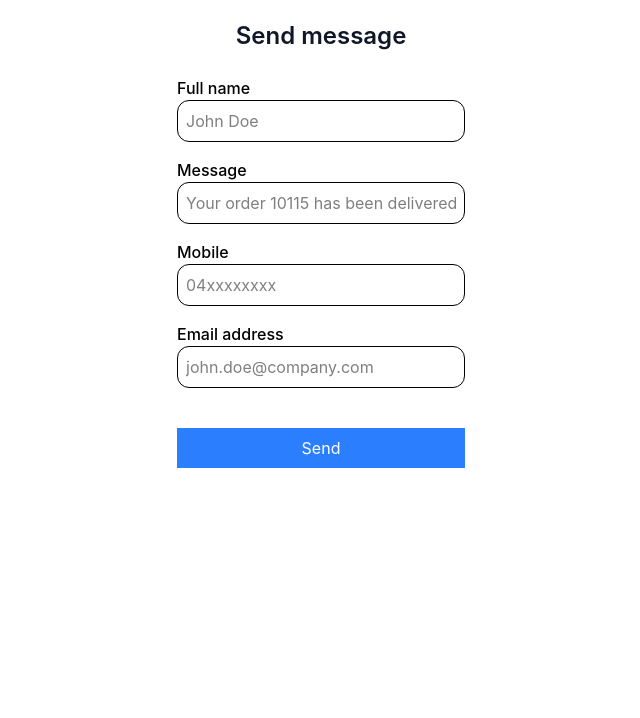
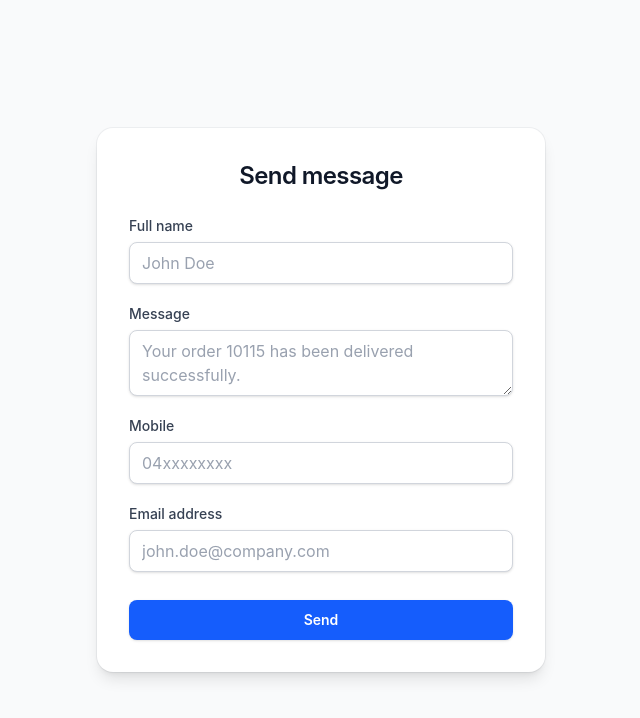
Before and after one commit to topmangarbuja/event-driven-notification-system, a React (Vite) app in the folder app/ui/: page / in a window 1280 px wide. Shown: the top 718 px of the page, without its empty margins (319-959 px from the left). Built offline with nearby package versions, Linux system fonts and the light colour scheme.

Commit message:
feat(ui): polish form card layout and input styling
- center form in a white card with shadow and subtle ring
- add focus rings and consistent spacing to all inputs
- upgrade message field from single-line input to textarea
- replace plain success text with styled banner and checkmark icon

```diff
--- a/app/ui/src/App.tsx
+++ b/app/ui/src/App.tsx
@@ -13,7 +13,7 @@ function App() {
     const [sentSuccessfully, setSentSuccessfully] = useState(false);
 
     // Handlers
-    const handleChange = (e: React.ChangeEvent<HTMLInputElement>) => {
+    const handleChange = (e: React.ChangeEvent<HTMLInputElement | HTMLTextAreaElement>) => {
         setForm({ ...form, [e.target.name]: e.target.value });
     }
 
@@ -45,50 +45,60 @@ function App() {
     // Content
     let successMessage = null;
     if (sentSuccessfully) {
-        successMessage = <p className="mt-2 text-green-700">Message sent successfully.</p>;
+        successMessage = (
+            <div className="mt-4 flex items-center gap-2 rounded-lg bg-green-50 px-4 py-3 text-green-700 ring-1 ring-green-200">
+                <svg className="h-5 w-5 shrink-0" viewBox="0 0 20 20" fill="currentColor">
+                    <path fillRule="evenodd" d="M10 18a8 8 0 100-16 8 8 0 000 16zm3.857-9.809a.75.75 0 00-1.214-.882l-3.483 4.79-1.88-1.88a.75.75 0 10-1.06 1.061l2.5 2.5a.75.75 0 001.137-.089l4-5.5z" clipRule="evenodd" />
+                </svg>
+                <span className="text-sm font-medium">Message sent successfully.</span>
+            </div>
+        );
     }
 
     // Render
     return (
-        <div className="flex flex-col items-center mt-5">
-            <h1 className="text-2xl font-semibold text-gray-900">Send message</h1>
-            <br />
-            <form onSubmit={submit} className="flex flex-col gap-4">
+        <div className="flex min-h-screen items-center justify-center bg-gray-50 px-4">
+            <div className="w-full max-w-md rounded-2xl bg-white p-8 shadow-lg ring-1 ring-gray-900/5">
+                <h1 className="mb-6 text-center text-2xl font-semibold tracking-tight text-gray-900">Send message</h1>
+                <form onSubmit={submit} className="flex flex-col gap-5">
                     <div>
-                    <label htmlFor="fullName" className="block font-medium">Full name</label>
+                        <label htmlFor="fullName" className="mb-1.5 block text-sm font-medium text-gray-700">Full name</label>
                         <input type="text" id="fullName"
                                name="fullName"
-                           className="border rounded-xl p-2 min-w-2xs"
+                               className="block w-full rounded-lg border border-gray-300 bg-white px-3 py-2 text-gray-900 shadow-sm placeholder:text-gray-400 focus:border-blue-500 focus:outline-none focus:ring-1 focus:ring-blue-500"
                                value={form.fullName} onChange={handleChange}
                                placeholder="John Doe" required/>
                     </div>
                     <div>
-                    <label htmlFor="company" className="block font-medium">Message</label>
-                    <input type="text" id="company"
+                        <label htmlFor="message" className="mb-1.5 block text-sm font-medium text-gray-700">Message</label>
+                        <textarea id="message"
                                name="message"
-                           className="border rounded-xl p-2 min-w-2xs"
-                           value={form.message} onChange={handleChange}
-                           placeholder="Your order 10115 has been delivered successfully." required/>
+                               rows={2}
+                               className="block w-full rounded-lg border border-gray-300 bg-white px-3 py-2 text-gray-900 shadow-sm placeholder:text-gray-400 focus:border-blue-500 focus:outline-none focus:ring-1 focus:ring-blue-500"
+                               value={form.message}
+                                  onChange={handleChange}
+                                  placeholder="Your order 10115 has been delivered successfully." required></textarea>
                     </div>
                     <div>
-                    <label htmlFor="mobile" className="block font-medium">Mobile</label>
+                        <label htmlFor="mobile" className="mb-1.5 block text-sm font-medium text-gray-700">Mobile</label>
                         <input type="tel" id="mobile"
-                           className="border rounded-xl p-2 min-w-2xs"
+                               className="block w-full rounded-lg border border-gray-300 bg-white px-3 py-2 text-gray-900 shadow-sm placeholder:text-gray-400 focus:border-blue-500 focus:outline-none focus:ring-1 focus:ring-blue-500"
                                value={form.mobile}
                                onChange={handleChange} name="mobile"
                                placeholder="04xxxxxxxx" pattern="[04]{2}[0-9]{8}" required/>
                     </div>
-                <div className="mb-6">
-                    <label htmlFor="email" className="block font-medium">Email address</label>
+                    <div>
+                        <label htmlFor="email" className="mb-1.5 block text-sm font-medium text-gray-700">Email address</label>
                         <input type="email" id="email"
-                           className="border rounded-xl p-2 min-w-2xs"
+                               className="block w-full rounded-lg border border-gray-300 bg-white px-3 py-2 text-gray-900 shadow-sm placeholder:text-gray-400 focus:border-blue-500 focus:outline-none focus:ring-1 focus:ring-blue-500"
                                value={form.email} onChange={handleChange} name="email"
                                placeholder="john.doe@company.com" required/>
                     </div>
-                <button type="submit" className="bg-blue-500 p-2 text-white">Send</button>
+                    <button type="submit" className="mt-2 w-full rounded-lg bg-blue-600 px-4 py-2.5 text-sm font-semibold text-white shadow-sm transition-colors hover:bg-blue-700 focus:outline-none focus:ring-2 focus:ring-blue-500 focus:ring-offset-2 active:bg-blue-800">Send</button>
                 </form>
 
                 {successMessage}
+            </div>
         </div>
     )
 }
```
Lines whose indentation alone changed are shown as unchanged.
